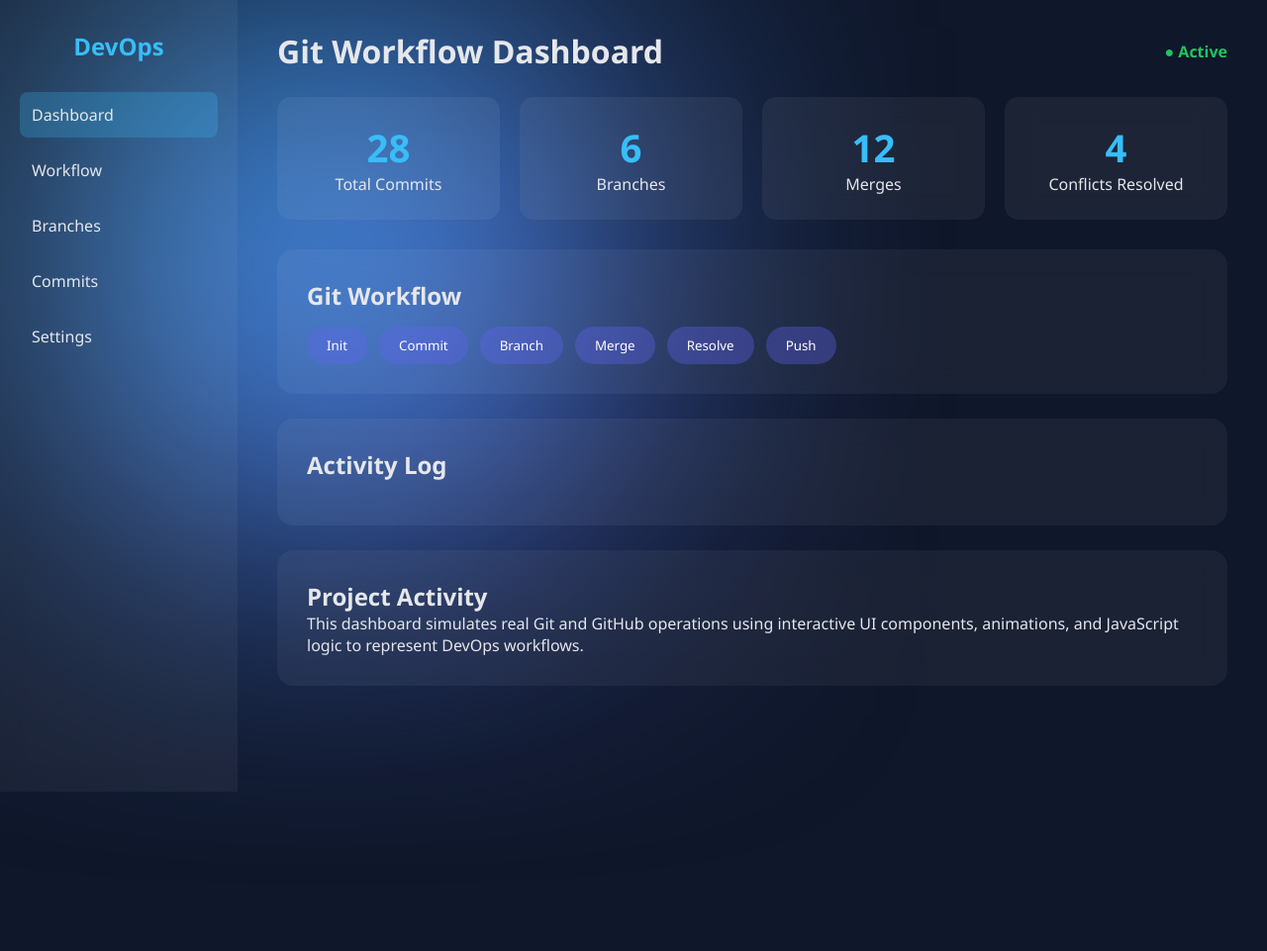
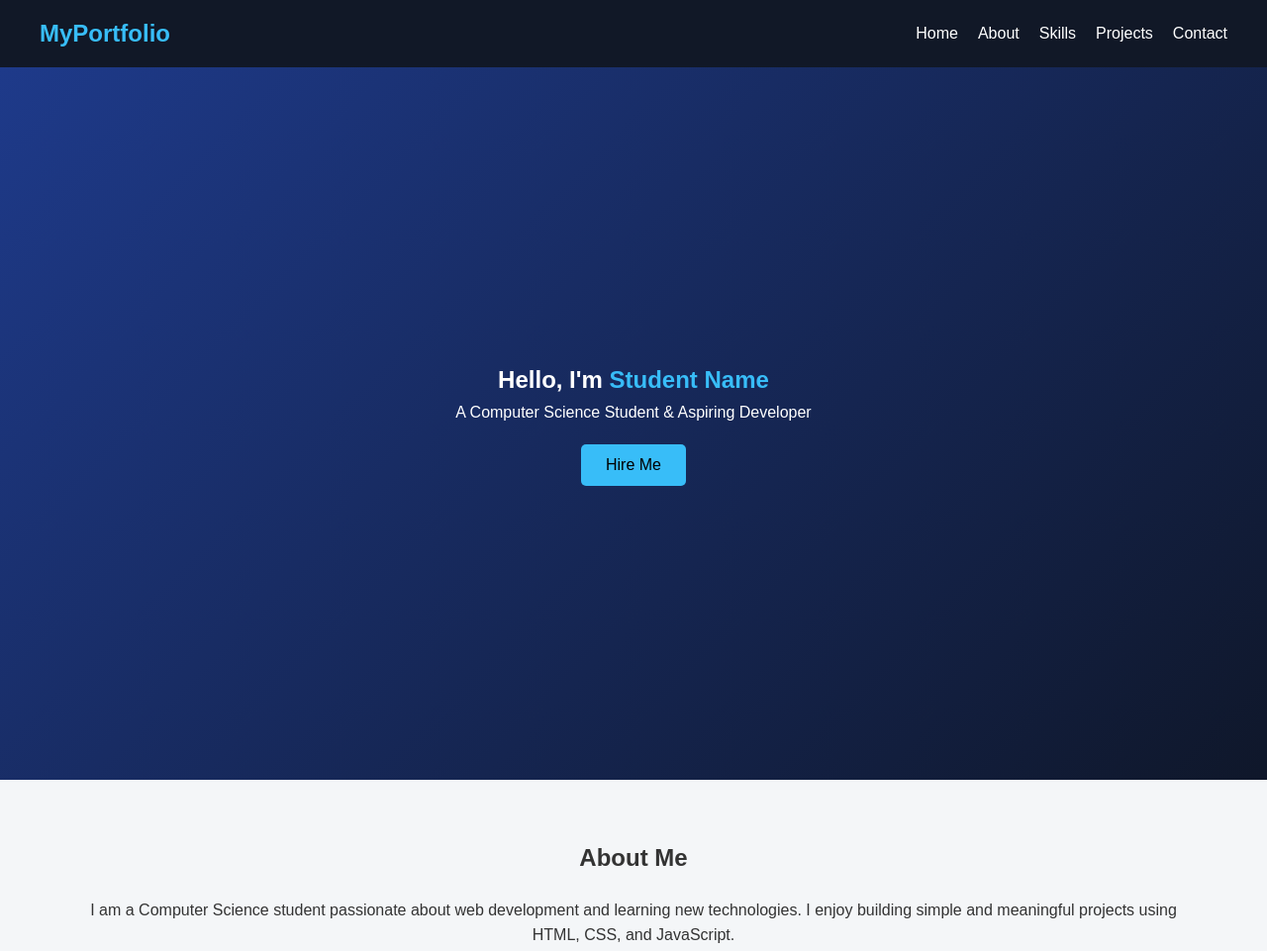
Before and after one commit to Sumeet2930/git-workflow-project, a plain HTML site: page index.html in a window 1280 px wide. Shown: the top 961 px of the page at 99% size. Before the commit the page ends 800 px from the top, so only its background shows below. Drawn offline with Linux system fonts and the light colour scheme.

Commit message:
Refactor HTML structure and update CSS styles for improved layout and design

```diff
--- a/css/style.css
+++ b/css/style.css
@@ -2,163 +2,157 @@
     margin: 0;
     padding: 0;
     box-sizing: border-box;
-    font-family: "Segoe UI", sans-serif;
+    font-family: Arial, Helvetica, sans-serif;
 }
 
 body {
-    background: #0f172a;
-    color: #e5e7eb;
-    display: flex;
-    min-height: 100vh;
-    overflow-x: hidden;
+    line-height: 1.6;
+    background: #f4f6f8;
+    color: #333;
 }
 
-/* Background Glow */
-.bg-glow {
-    position: fixed;
-    width: 500px;
-    height: 500px;
-    background: linear-gradient(135deg, #38bdf8, #6366f1);
-    filter: blur(140px);
-    top: -150px;
-    left: -150px;
-    z-index: -1;
-    animation: float 12s infinite alternate;
+/* Navbar */
+.navbar {
+    display: flex;
+    justify-content: space-between;
+    align-items: center;
+    padding: 15px 40px;
+    background: #111827;
+    color: white;
+    position: sticky;
+    top: 0;
 }
 
-@keyframes float {
-    to {
-        transform: translate(350px, 250px);
-    }
+.navbar ul {
+    display: flex;
+    list-style: none;
 }
 
-/* Sidebar */
-.sidebar {
-    width: 240px;
-    background: rgba(255,255,255,0.05);
-    backdrop-filter: blur(12px);
-    padding: 30px 20px;
+.navbar ul li {
+    margin-left: 20px;
 }
 
-.sidebar h2 {
-    text-align: center;
-    margin-bottom: 30px;
+.navbar ul li a {
+    color: white;
+    text-decoration: none;
+}
+
+.navbar ul li a:hover {
     color: #38bdf8;
 }
 
-.sidebar ul li {
-    list-style: none;
-    padding: 12px;
-    margin: 10px 0;
-    border-radius: 8px;
-    cursor: pointer;
-    transition: 0.3s;
+.logo {
+    color: #38bdf8;
 }
 
-.sidebar ul li:hover,
-.sidebar ul li.active {
-    background: rgba(56,189,248,0.25);
+/* Hero */
+.hero {
+    height: 90vh;
+    display: flex;
+    flex-direction: column;
+    justify-content: center;
+    align-items: center;
+    background: linear-gradient(135deg, #1e3a8a, #0f172a);
+    color: white;
+    text-align: center;
 }
 
-/* Main */
-.main {
-    flex: 1;
-    padding: 30px 40px;
+.hero span {
+    color: #38bdf8;
 }
 
-/* Top Bar */
-.topbar {
-    display: flex;
-    justify-content: space-between;
-    align-items: center;
-    margin-bottom: 25px;
-    animation: slideDown 0.8s ease;
+.hero button {
+    margin-top: 20px;
+    padding: 12px 25px;
+    border: none;
+    background: #38bdf8;
+    color: black;
+    font-size: 16px;
+    cursor: pointer;
+    border-radius: 5px;
 }
 
-@keyframes slideDown {
-    from { transform: translateY(-30px); opacity: 0; }
-    to { transform: translateY(0); opacity: 1; }
+.hero button:hover {
+    background: #0ea5e9;
 }
 
-.status {
-    color: #22c55e;
+/* Sections */
+.section {
+    padding: 60px 80px;
+    text-align: center;
+}
+
+.section.dark {
+    background: #111827;
+    color: white;
+}
+
+.section h2 {
+    margin-bottom: 20px;
+}
+
+/* Skills */
+.skills {
+    display: flex;
+    justify-content: center;
+    flex-wrap: wrap;
+}
+
+.skill {
+    background: #38bdf8;
+    color: black;
+    padding: 15px 25px;
+    margin: 10px;
+    border-radius: 20px;
     font-weight: bold;
 }
 
-/* Stats */
-.stats {
-    display: grid;
-    grid-template-columns: repeat(auto-fit, minmax(200px,1fr));
-    gap: 20px;
-    margin-bottom: 30px;
+/* Projects */
+.projects {
+    display: flex;
+    justify-content: center;
+    flex-wrap: wrap;
 }
 
-.stat-card {
-    background: rgba(255,255,255,0.06);
-    backdrop-filter: blur(14px);
-    padding: 25px;
-    border-radius: 14px;
-    text-align: center;
-    transition: 0.4s;
+.project-card {
+    background: white;
+    width: 260px;
+    margin: 15px;
+    padding: 20px;
+    border-radius: 8px;
+    box-shadow: 0 4px 10px rgba(0,0,0,0.1);
 }
 
-.stat-card:hover {
-    transform: translateY(-10px) scale(1.04);
-    box-shadow: 0 20px 40px rgba(0,0,0,0.4);
+.project-card h3 {
+    margin-bottom: 10px;
 }
 
-.stat-card h3 {
-    font-size: 2.4rem;
-    color: #38bdf8;
+/* Contact */
+form {
+    max-width: 400px;
+    margin: auto;
 }
 
-/* Cards */
-.card {
-    background: rgba(255,255,255,0.05);
-    backdrop-filter: blur(14px);
-    padding: 30px;
-    border-radius: 16px;
-    margin-bottom: 25px;
+form input,
+form textarea {
+    width: 100%;
+    padding: 10px;
+    margin: 10px 0;
 }
 
-/* Workflow Buttons */
-.workflow {
-    display: flex;
-    flex-wrap: wrap;
-    gap: 12px;
-    margin-top: 15px;
+form button {
+    width: 100%;
+    padding: 10px;
+    background: #38bdf8;
+    border: none;
+    font-size: 16px;
+    cursor: pointer;
 }
 
-.workflow button {
-    padding: 10px 20px;
-    border: none;
-    border-radius: 20px;
-    background: rgba(99,102,241,0.35);
+/* Footer */
+footer {
+    background: #020617;
     color: white;
-    cursor: pointer;
-    transition: 0.3s;
+    text-align: center;
+    padding: 15px;
 }
-
-.workflow button:hover {
-    transform: scale(1.15);
-    background: rgba(99,102,241,0.6);
-}
-
-/* Activity Log */
-#log {
-    list-style: none;
-    margin-top: 15px;
-}
-
-#log li {
-    padding: 10px;
-    margin-bottom: 8px;
-    background: rgba(255,255,255,0.05);
-    border-left: 4px solid #38bdf8;
-    animation: fadeUp 0.4s ease;
-}
-
-@keyframes fadeUp {
-    from { opacity: 0; transform: translateY(10px); }
-    to { opacity: 1; transform: translateY(0); }
-}
--- a/index.html
+++ b/index.html
@@ -3,85 +3,87 @@
 <head>
     <meta charset="UTF-8">
     <meta name="viewport" content="width=device-width, initial-scale=1.0">
-    <title>Git Workflow Dashboard</title>
+    <title>Student Portfolio</title>
     <link rel="stylesheet" href="css/style.css">
 </head>
 <body>
 
-    <!-- Background Glow -->
-    <div class="bg-glow"></div>
+    <!-- Navbar -->
+    <nav class="navbar">
+        <h2 class="logo">MyPortfolio</h2>
+        <ul>
+            <li><a href="#home">Home</a></li>
+            <li><a href="#about">About</a></li>
+            <li><a href="#skills">Skills</a></li>
+            <li><a href="#projects">Projects</a></li>
+            <li><a href="#contact">Contact</a></li>
+        </ul>
+    </nav>
 
-    <!-- Sidebar -->
-    <aside class="sidebar">
-        <h2>DevOps</h2>
-        <ul>
-            <li class="active">Dashboard</li>
-            <li>Workflow</li>
-            <li>Branches</li>
-            <li>Commits</li>
-            <li>Settings</li>
-        </ul>
-    </aside>
+    <!-- Hero Section -->
+    <section id="home" class="hero">
+        <h1>Hello, I'm <span>Student Name</span></h1>
+        <p>A Computer Science Student & Aspiring Developer</p>
+        <button onclick="scrollToSection('contact')">Hire Me</button>
+    </section>
 
-    <!-- Main Content -->
-    <main class="main">
+    <!-- About -->
+    <section id="about" class="section">
+        <h2>About Me</h2>
+        <p>
+            I am a Computer Science student passionate about web development
+            and learning new technologies. I enjoy building simple and
+            meaningful projects using HTML, CSS, and JavaScript.
+        </p>
+    </section>
 
-        <!-- Top Bar -->
-        <header class="topbar">
-            <h1>Git Workflow Dashboard</h1>
-            <span class="status">● Active</span>
-        </header>
+    <!-- Skills -->
+    <section id="skills" class="section dark">
+        <h2>My Skills</h2>
+        <div class="skills">
+            <div class="skill">HTML</div>
+            <div class="skill">CSS</div>
+            <div class="skill">JavaScript</div>
+            <div class="skill">Git & GitHub</div>
+            <div class="skill">Basics of Python</div>
+        </div>
+    </section>
 
-        <!-- Stats -->
-        <section class="stats">
-            <div class="stat-card">
-                <h3 id="commits">28</h3>
-                <p>Total Commits</p>
+    <!-- Projects -->
+    <section id="projects" class="section">
+        <h2>Projects</h2>
+        <div class="projects">
+            <div class="project-card">
+                <h3>Portfolio Website</h3>
+                <p>Personal portfolio built using HTML, CSS, and JavaScript.</p>
             </div>
-            <div class="stat-card">
-                <h3 id="branches">6</h3>
-                <p>Branches</p>
+            <div class="project-card">
+                <h3>College Event Website</h3>
+                <p>Event registration website with form validation.</p>
             </div>
-            <div class="stat-card">
-                <h3 id="merges">12</h3>
-                <p>Merges</p>
+            <div class="project-card">
+                <h3>Quiz Application</h3>
+                <p>Interactive quiz with score calculation.</p>
             </div>
-            <div class="stat-card">
-                <h3 id="conflicts">4</h3>
-                <p>Conflicts Resolved</p>
-            </div>
-        </section>
+        </div>
+    </section>
 
-        <!-- Workflow -->
-        <section class="card">
-            <h2>Git Workflow</h2>
-            <div class="workflow">
-                <button onclick="runAction('init')">Init</button>
-                <button onclick="runAction('commit')">Commit</button>
-                <button onclick="runAction('branch')">Branch</button>
-                <button onclick="runAction('merge')">Merge</button>
-                <button onclick="runAction('resolve')">Resolve</button>
-                <button onclick="runAction('push')">Push</button>
-            </div>
-        </section>
+    <!-- Contact -->
+    <section id="contact" class="section dark">
+        <h2>Contact Me</h2>
+        <form onsubmit="submitForm(event)">
+            <input type="text" placeholder="Your Name" required>
+            <input type="email" placeholder="Your Email" required>
+            <textarea placeholder="Your Message" required></textarea>
+            <button type="submit">Send Message</button>
+        </form>
+        <p id="msg"></p>
+    </section>
 
-        <!-- Activity Log -->
-        <section class="card">
-            <h2>Activity Log</h2>
-            <ul id="log"></ul>
-        </section>
-
-        <!-- Project Info -->
-        <section class="card">
-            <h2>Project Activity</h2>
-            <p>
-                This dashboard simulates real Git and GitHub operations using
-                interactive UI components, animations, and JavaScript logic
-                to represent DevOps workflows.
-            </p>
-        </section>
-
-    </main>
+    <!-- Footer -->
+    <footer>
+        <p>© 2025 Student Portfolio | All Rights Reserved</p>
+    </footer>
 
     <script src="script.js"></script>
 </body>
--- a/script.js
+++ b/script.js
@@ -1,67 +1,9 @@
-let stats = {
-    commits: 28,
-    branches: 6,
-    merges: 12,
-    conflicts: 4
-};
-
-function updateUI() {
-    document.getElementById("commits").textContent = stats.commits;
-    document.getElementById("branches").textContent = stats.branches;
-    document.getElementById("merges").textContent = stats.merges;
-    document.getElementById("conflicts").textContent = stats.conflicts;
+function scrollToSection(id) {
+    document.getElementById(id).scrollIntoView({ behavior: "smooth" });
 }
 
-function logActivity(message) {
-    const log = document.getElementById("log");
-    const item = document.createElement("li");
-    item.textContent = message;
-    log.prepend(item);
+function submitForm(event) {
+    event.preventDefault();
+    document.getElementById("msg").textContent =
+        "Thank you! Your message has been sent successfully.";
 }
-
-function runAction(action) {
-    const time = new Date().toLocaleTimeString();
-
-    switch (action) {
-        case "init":
-            logActivity(`[${time}] Repository initialized`);
-            break;
-
-        case "commit":
-            stats.commits++;
-            logActivity(`[${time}] Commit created`);
-            break;
-
-        case "branch":
-            stats.branches++;
-            logActivity(`[${time}] New branch created`);
-            break;
-
-        case "merge":
-            stats.merges++;
-            logActivity(`[${time}] Branch merged`);
-            break;
-
-        case "resolve":
-            stats.conflicts++;
-            logActivity(`[${time}] Merge conflict resolved`);
-            break;
-
-        case "push":
-            logActivity(`[${time}] Changes pushed to GitHub`);
-            break;
-    }
-
-    updateUI();
-}
-
-/* Sidebar Active Toggle */
-document.querySelectorAll(".sidebar ul li").forEach(item => {
-    item.addEventListener("click", () => {
-        document.querySelectorAll(".sidebar ul li")
-            .forEach(i => i.classList.remove("active"));
-        item.classList.add("active");
-    });
-});
-
-updateUI();
```
